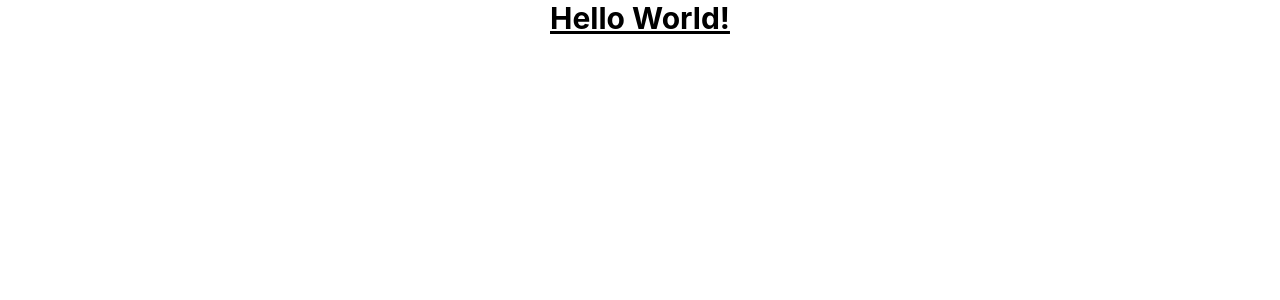
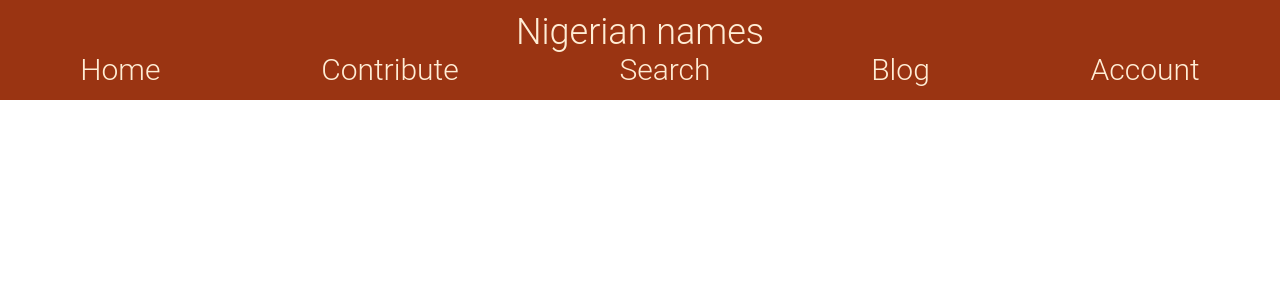
Before and after one commit to chianugo/bg-literal-building, a React (Create React App) app: page / in a window 1280 px wide. Shown: the top 300 px of the page. Built offline with nearby package versions, Linux system fonts and the light colour scheme.

Commit message:
header styling

```diff
--- a/src/App.js
+++ b/src/App.js
@@ -1,8 +1,8 @@
+import Header from "./components/Header";
 function App() {
   return (
     <div className="App">
-      <h1 className="text-3xl text-center font-bold underline">Hello World!</h1>
-      <h2 className=""></h2>
+      <Header />
     </div>
   );
 }
--- /dev/null
+++ b/src/components/Header.js
@@ -0,0 +1,28 @@
+const Header = () => {
+  return (
+    <div className="bg-orange-800 text-orange-100 font-roboto font-light">
+      <div className="container mx-auto py-3 text-center">
+        <h1 className="text-4xl">Nigerian names</h1>
+        <div className="flex justify-around align-middle font-light text-3xl">
+          <a href="#" className="basis-0">
+            Home
+          </a>
+          <a href="#" className="basis-0">
+            Contribute
+          </a>
+          <a href="#" className="basis-0">
+            Search
+          </a>
+          <a href="#" className="basis-0">
+            Blog
+          </a>
+          <a href="#" className="basis-0">
+            Account
+          </a>
+        </div>
+      </div>
+    </div>
+  );
+};
+
+export default Header;
--- a/src/index.css
+++ b/src/index.css
@@ -1,6 +1,7 @@
 @tailwind base;
 @tailwind components;
 @tailwind utilities;
+@import url("https://fonts.googleapis.com/css2?family=Roboto+Mono:ital,wght@0,100..700;1,100..700&family=Roboto:ital,wght@0,100;0,300;0,400;0,500;0,700;0,900;1,100;1,300;1,400;1,500;1,700;1,900&display=swap");
 
 body {
   margin: 0;
--- a/tailwind.config.js
+++ b/tailwind.config.js
@@ -2,7 +2,11 @@
 module.exports = {
   content: ["./src/**/*.{js,jsx,ts,tsx}"],
   theme: {
-    extend: {},
+    extend: {
+      fontFamily: {
+        roboto: ["Roboto", "sans-serif"],
+      },
+    },
   },
   plugins: [],
 };
```
